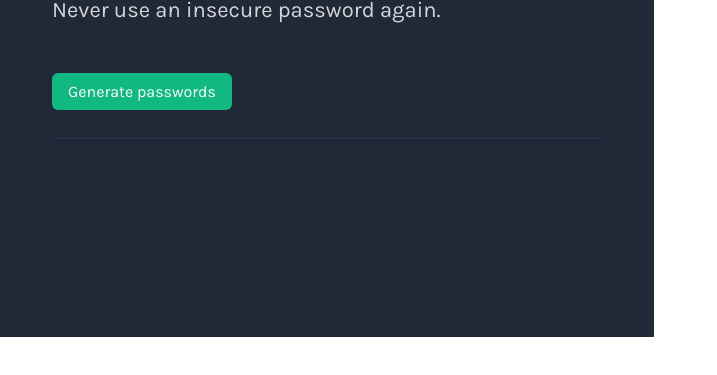
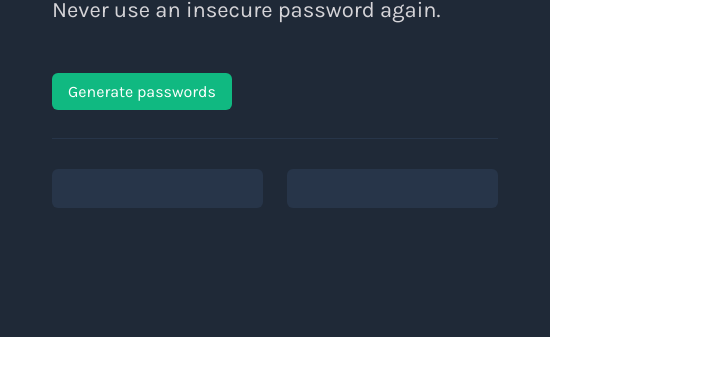
Before and after one commit to anet-eny/password-generator, a plain HTML site: page index.html in a window 1280 px wide. Shown: the part 213-588 px from the top of the page, without its empty margins (0-717 px from the left). Drawn offline with Linux system fonts and the light colour scheme.

Commit message:
Add rectangles style and adjust size of all elements

```diff
--- a/style.css
+++ b/style.css
@@ -6,10 +6,8 @@ body {
 #container {
     width: 550px;
     height: 550px;
+    box-sizing: border-box;
     background: #1F2937;
-    /* display: flex;
-    flex-direction: column;
-    justify-content: center; */
     padding: 0 52px;
 }
 
@@ -50,3 +48,16 @@ hr {
     border-style: solid;
     border-width: 1px 0 0 0;
 }
+
+#rectangles {
+    display: flex;
+    justify-content: space-between;
+    margin-top: 30px;
+}
+
+#rectangle-one, #rectangle-two {
+    height: 39px;
+    width: 211px;
+    background-color: #273549;
+    border-radius: 6px;
+}
```
